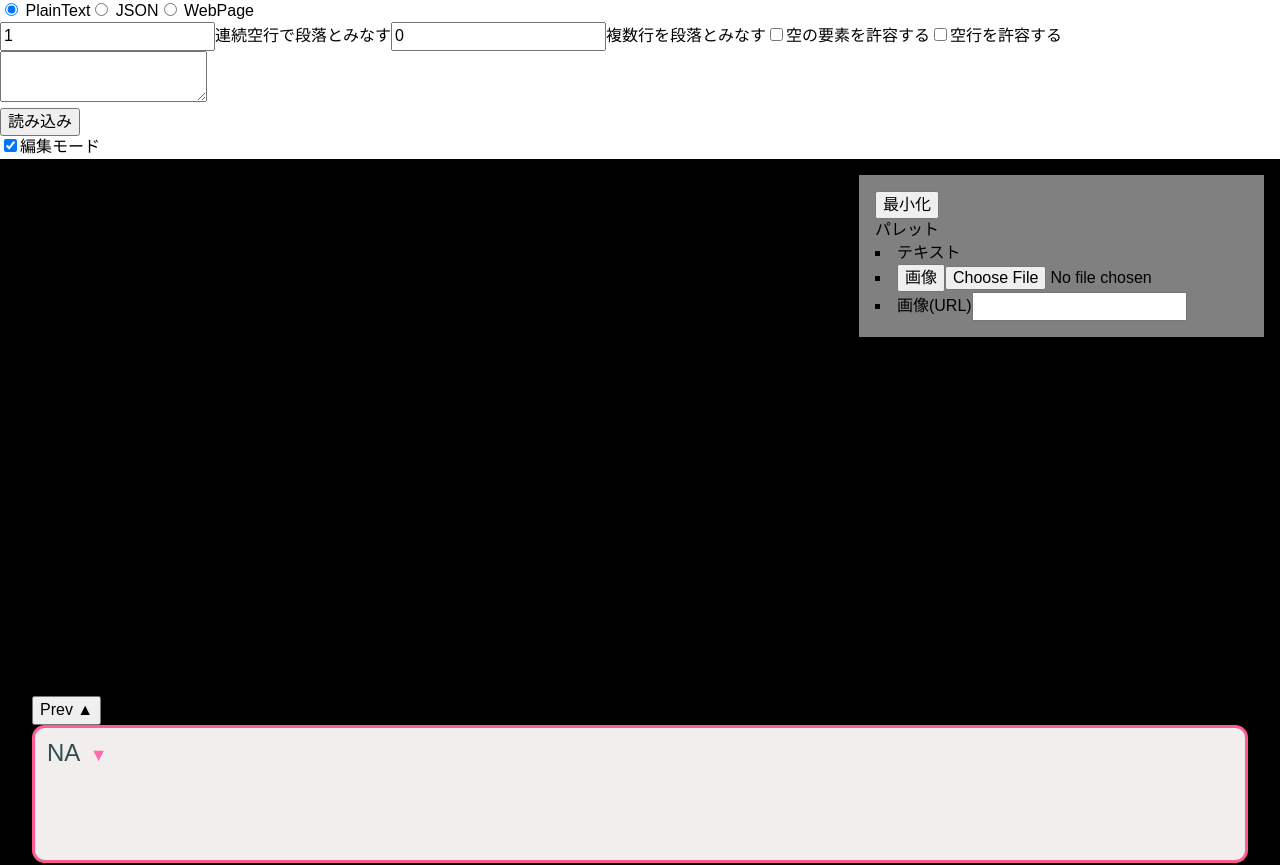
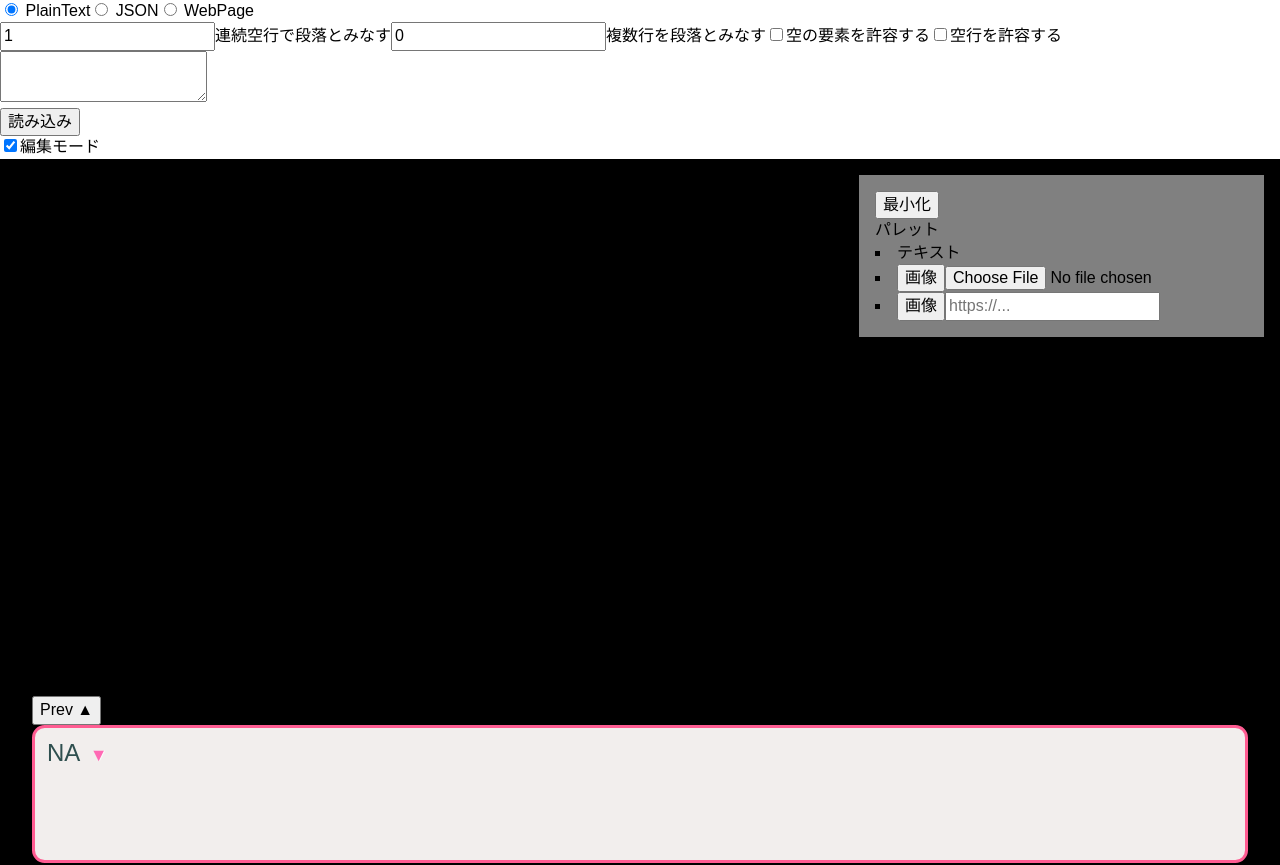
Before and after one commit to CrafterKina/tetori, a React (Create React App) app: page / in a window 1280 px wide. Shown: the top 865 px of the page. Built offline with nearby package versions, Linux system fonts and the light colour scheme.

Commit message:
Add url image loading

```diff
--- a/src/InformationPane.tsx
+++ b/src/InformationPane.tsx
@@ -24,7 +24,7 @@ function isTextNote(note: Note): note is TextNote {
 
 interface ImageNote extends Note {
     type: "image"
-    dataURL: string
+    url: string
 }
 
 function isImageNote(note: Note): note is ImageNote {
@@ -68,7 +68,7 @@ function DraggableBox(props: { note: Note, index: number, remove(): void, sizeCh
             zIndex: index,
             backgroundSize: "contain",
             backgroundRepeat: "no-repeat",
-            backgroundImage: `url(${note.dataURL})`
+            backgroundImage: `url(${note.url})`
         }}>
         </div>)
     } else throw new Error();
@@ -109,6 +109,7 @@ export function InformationPane(props: { notes: Note[], remove?: (idx: number) =
 function NotePalette(props: { createNote(note: Omit<Note, "key">): void }) {
     const [collapse, setCollapse] = useState(false);
     const local = useRef<HTMLInputElement | null>(null);
+    const url = useRef<HTMLInputElement | null>(null);
 
     function loadLocalImage() {
         const files = local.current?.files;
@@ -119,8 +120,16 @@ function NotePalette(props: { createNote(note: Omit<Note, "key">): void }) {
         reader.addEventListener("load", function () {
             const result = this.result;
             if (typeof result === "string") {
+                loadImage(result);
+            }
+        })
+        reader.readAsDataURL(file);
+    }
+
+    function loadImage(url: string) {
+        if (!url) return;
         const image = new Image();
-                image.src = result;
+        image.src = url;
         image.onload = function () {
             let width = image.naturalWidth;
             let height = image.naturalHeight;
@@ -137,16 +146,13 @@ function NotePalette(props: { createNote(note: Omit<Note, "key">): void }) {
             }
             props.createNote({
                 type: "image",
-                        dataURL: result,
+                url: url,
                 x: 0,
                 y: 0,
                 h: height,
                 w: width
             } as ImageNote)
         }
-            }
-        })
-        reader.readAsDataURL(file);
     }
 
     return (<aside className={"palette"}>
@@ -165,7 +171,13 @@ function NotePalette(props: { createNote(note: Omit<Note, "key">): void }) {
                 <button onClick={loadLocalImage}>{"画像"}</button>
                 <input ref={local} type={"file"} accept={"image/png,image/jpeg"}/></label>
             </li>
-            <li><label>{"画像(URL)"}<input type={"text"}/></label></li>
+            <li><label>
+                <button onClick={() => {
+                    const value = url.current?.value;
+                    if (!value || value.length === 0) return;
+                    loadImage(value)
+                }}>{"画像"}</button>
+                <input ref={url} type={"text"} placeholder={"https://..."}/></label></li>
         </ul>
     </aside>)
 }
```
Lines whose indentation alone changed are shown as unchanged.
